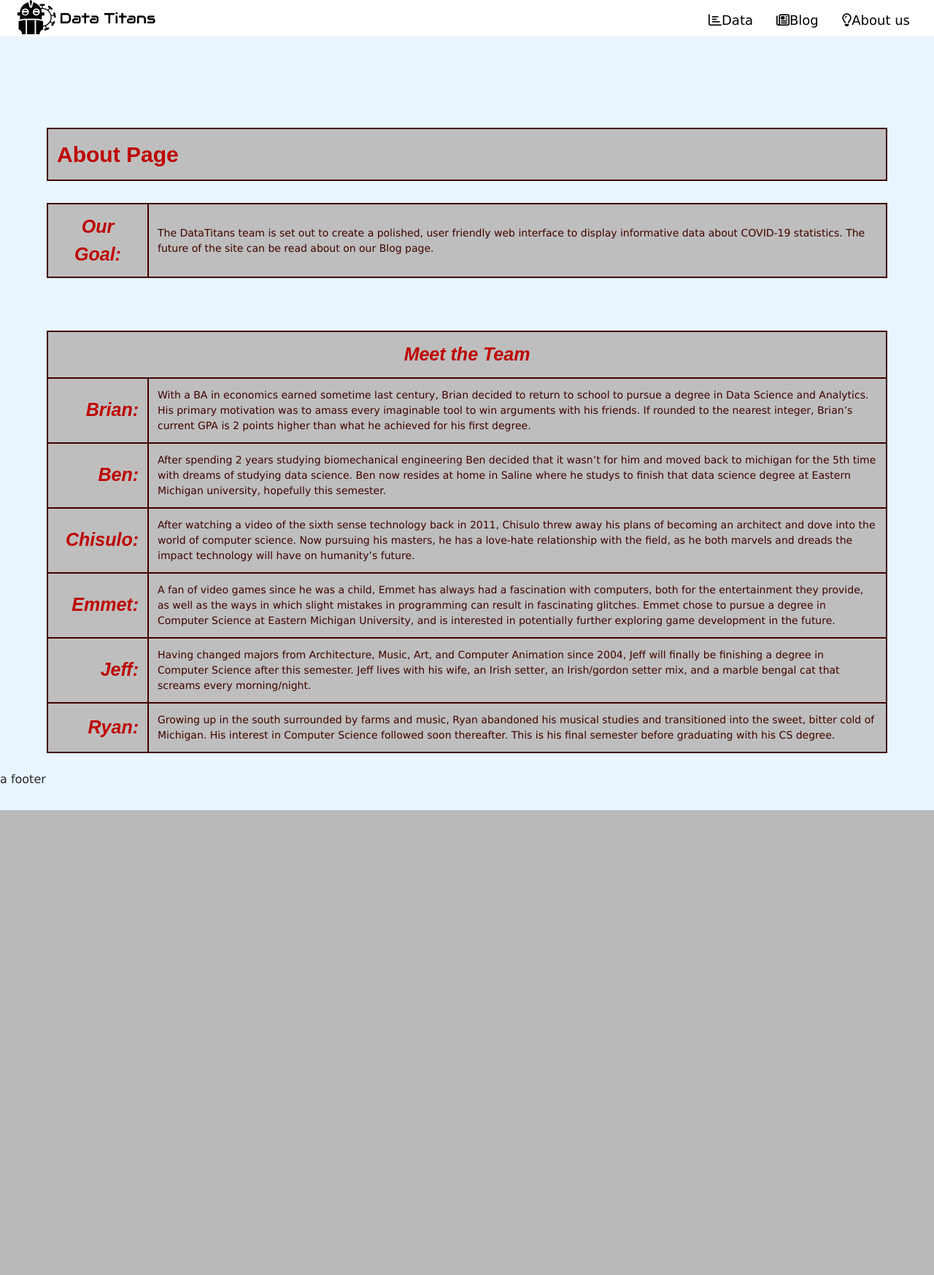
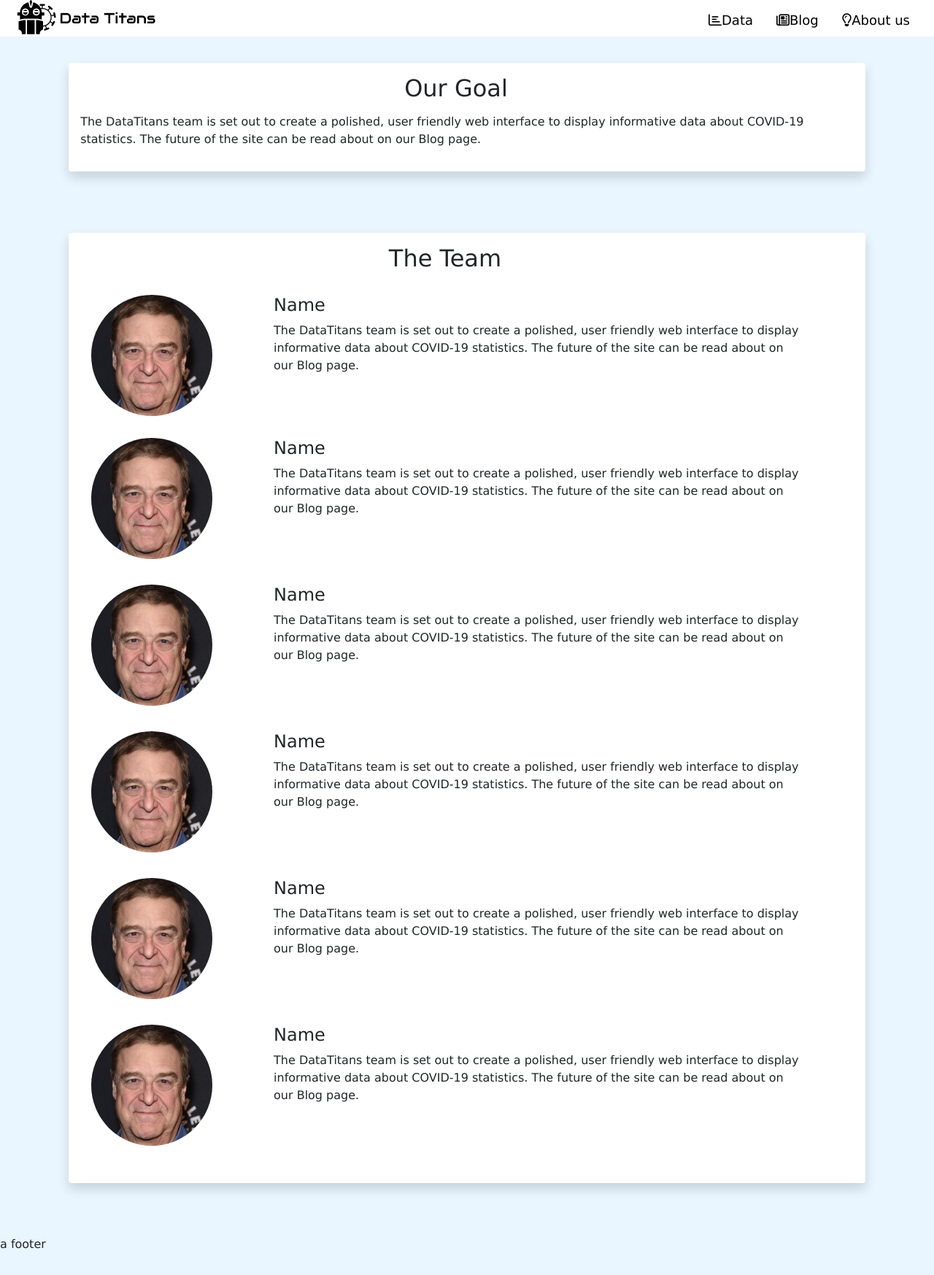
Before and after one commit to COSC481W-2020Fall/cosc481w-581-2020-fall-datatitans, a Django app: page /about/ in a window 1280 px wide. Shown: the whole page at 73% size. Before the commit the page ends 1110 px from the top, so only its background shows below. Run offline with Django 3.2, Linux system fonts and the light colour scheme; lists and menus that the app fills with data are empty; some libraries are stand-ins or nearby versions.

Commit message:
add BS4 layout to about us page

```diff
--- a/datatitan_site/data/templates/about.html
+++ b/datatitan_site/data/templates/about.html
@@ -7,66 +7,91 @@
 
 <body>
 
-	<div class="tableBreak">
-		<table class="tableBody">
-			<tr>
-				<th class="tableHeader1">About Page</th>
-			</tr>
-		</table>
-	</div>
+    <div class="content-div row">
+        <div class="col-md-1"></div>
+            <div class="blog-container col-md-10 shadow p-3 mb-5 bg-white rounded">
+                <div class="container row content">
+                    <h2 style="margin:auto; margin-bottom:15px">Our Goal</h2>
+                </div>
+                <div class="container row content">
+                    <p>The DataTitans team is set out to create a polished, user friendly web interface to display informative data about COVID-19 statistics. The future of the site can be read about on our Blog page.</p>
+            </div>
+        </div>
+    </div>
 
-    <table class="tableBody">
-        <tr>
-            <th class="tableHeader2" rowspan="2">Our Goal:</th>
-            <td>
-                The DataTitans team is set out to create a polished, user friendly web interface to display informative data about COVID-19 statistics. The future of the site can be read about on our Blog page.
-            </td>
-        </tr>
-    </table>
 
-	<br><br><br>
+    <div class="content-div row">
+        <div class="col-md-1"></div>
+            <div class="blog-container col-md-10 shadow p-3 mb-5 bg-white rounded">
+                <div class="col-md-1"></div>
+                <div class="container row content">
+                    <div class="container row content" style="margin-bottom:30px">
+                        <h2 style="margin:auto">The Team</h2>
+                    </div>
+                    <div class="container row content" style="margin-bottom:30px">
+                        <div class="col-md-3">
+                            <img src="../static/img/fred_flintstone_square.jpg" class="img-fluid" style="border-radius:100%; max-width:166px">
+                        </div>
+                        <div class = "col-md-9">
+                            <h4>Name</h4>
+                            <p>The DataTitans team is set out to create a polished, user friendly web interface to display informative data about COVID-19 statistics. The future of the site can be read about on our Blog page.</p>
+                        </div>
+                    </div>
 
-	<table class="tableBody">
-		<tr>
-			<th class="tableHeader2" colspan="2">Meet the Team</th>
-		</tr>
-        <tr>
-            <th class="tableHeader2" style="text-align:right">Brian:</th>
-            <td>
-                With a BA in economics earned sometime last century, Brian decided to return to school to pursue a degree in Data Science and Analytics. His primary motivation was to amass every imaginable tool to win arguments with his friends. If rounded to the nearest integer, Brian’s current GPA is 2 points higher than what he achieved for his first degree.
-            </td>
-        </tr>
-        <tr>
-            <th class="tableHeader2" style="text-align:right">Ben:</th>
-            <td>
-                After spending 2 years studying biomechanical engineering Ben decided that it wasn’t for him and moved back to michigan for the 5th time with dreams of studying data science. Ben now resides at home in Saline where he studys to finish that data science degree at Eastern Michigan university, hopefully this semester.
-            </td>
-        </tr>
-		<tr>
-            <th class="tableHeader2" style="text-align:right">Chisulo:</th>
-            <td>
-                After watching a video of the sixth sense technology back in 2011, Chisulo threw away his plans of becoming an architect and dove into the world of computer science. Now pursuing his masters, he has a love-hate relationship with the field, as he both marvels and dreads the impact technology will have on humanity’s future.
-            </td>
-        </tr>
-		<tr>
-            <th class="tableHeader2" style="text-align:right">Emmet:</th>
-            <td>
-                A fan of video games since he was a child, Emmet has always had a fascination with computers, both for the entertainment they provide, as well as the ways in which slight mistakes in programming can result in fascinating glitches. Emmet chose to pursue a degree in Computer Science at Eastern Michigan University, and is interested in potentially further exploring game development in the future.
-            </td>
-        </tr>
-		<tr>
-            <th class="tableHeader2" style="text-align:right">Jeff:</th>
-            <td>
-                Having changed majors from Architecture, Music, Art, and Computer Animation since 2004, Jeff will finally be finishing a degree in Computer Science after this semester. Jeff lives with his wife, an Irish setter, an Irish/gordon setter mix, and a marble bengal cat that screams every morning/night.
-            </td>
-        </tr>
-		<tr>
-            <th class="tableHeader2" style="text-align:right">Ryan:</th>
-            <td>
-                Growing up in the south surrounded by farms and music, Ryan abandoned his musical studies and transitioned into the sweet, bitter cold of Michigan. His interest in Computer Science followed soon thereafter. This is his final semester before graduating with his CS degree.
-            </td>
-        </tr>
-    </table>
-	<br>
+                    <div class="container row content" style="margin-bottom:35px">
+                        <div class="col-md-3">
+                            <img src="../static/img/fred_flintstone_square.jpg" class="img-fluid" style="border-radius:100%; max-width:166px">
+                        </div>
+                        <div class = "col-md-9">
+                            <h4>Name</h4>
+                            <p>The DataTitans team is set out to create a polished, user friendly web interface to display informative data about COVID-19 statistics. The future of the site can be read about on our Blog page.</p>
+                        </div>
+                    </div>
+
+                    <div class="container row content" style="margin-bottom:35px">
+                        <div class="col-md-3">
+                            <img src="../static/img/fred_flintstone_square.jpg" class="img-fluid" style="border-radius:100%; max-width:166px">
+                        </div>
+                        <div class = "col-md-9">
+                            <h4>Name</h4>
+                            <p>The DataTitans team is set out to create a polished, user friendly web interface to display informative data about COVID-19 statistics. The future of the site can be read about on our Blog page.</p>
+                        </div>
+                    </div>
+
+                    <div class="container row content" style="margin-bottom:35px">
+                        <div class="col-md-3">
+                            <img src="../static/img/fred_flintstone_square.jpg" class="img-fluid" style="border-radius:100%; max-width:166px">
+                        </div>
+                        <div class = "col-md-9">
+                            <h4>Name</h4>
+                            <p>The DataTitans team is set out to create a polished, user friendly web interface to display informative data about COVID-19 statistics. The future of the site can be read about on our Blog page.</p>
+                        </div>
+                    </div>
+
+                    <div class="container row content" style="margin-bottom:35px">
+                        <div class="col-md-3">
+                            <img src="../static/img/fred_flintstone_square.jpg" class="img-fluid" style="border-radius:100%; max-width:166px">
+                        </div>
+                        <div class = "col-md-9">
+                            <h4>Name</h4>
+                            <p>The DataTitans team is set out to create a polished, user friendly web interface to display informative data about COVID-19 statistics. The future of the site can be read about on our Blog page.</p>
+                        </div>
+                    </div>
+
+                    <div class="container row content" style="margin-bottom:35px">
+                        <div class="col-md-3">
+                            <img src="../static/img/fred_flintstone_square.jpg" class="img-fluid" style="border-radius:100%; max-width:166px">
+                        </div>
+                        <div class = "col-md-9">
+                            <h4>Name</h4>
+                            <p>The DataTitans team is set out to create a polished, user friendly web interface to display informative data about COVID-19 statistics. The future of the site can be read about on our Blog page.</p>
+                        </div>
+                    </div>
+
+                </div>
+            </div>
+    </div>
+
+    <br>
 </body>
 {% endblock content %}
```
Also changed, not shown: datatitan_site/data/static/img/fred_flintstone_square.jpg (added).
